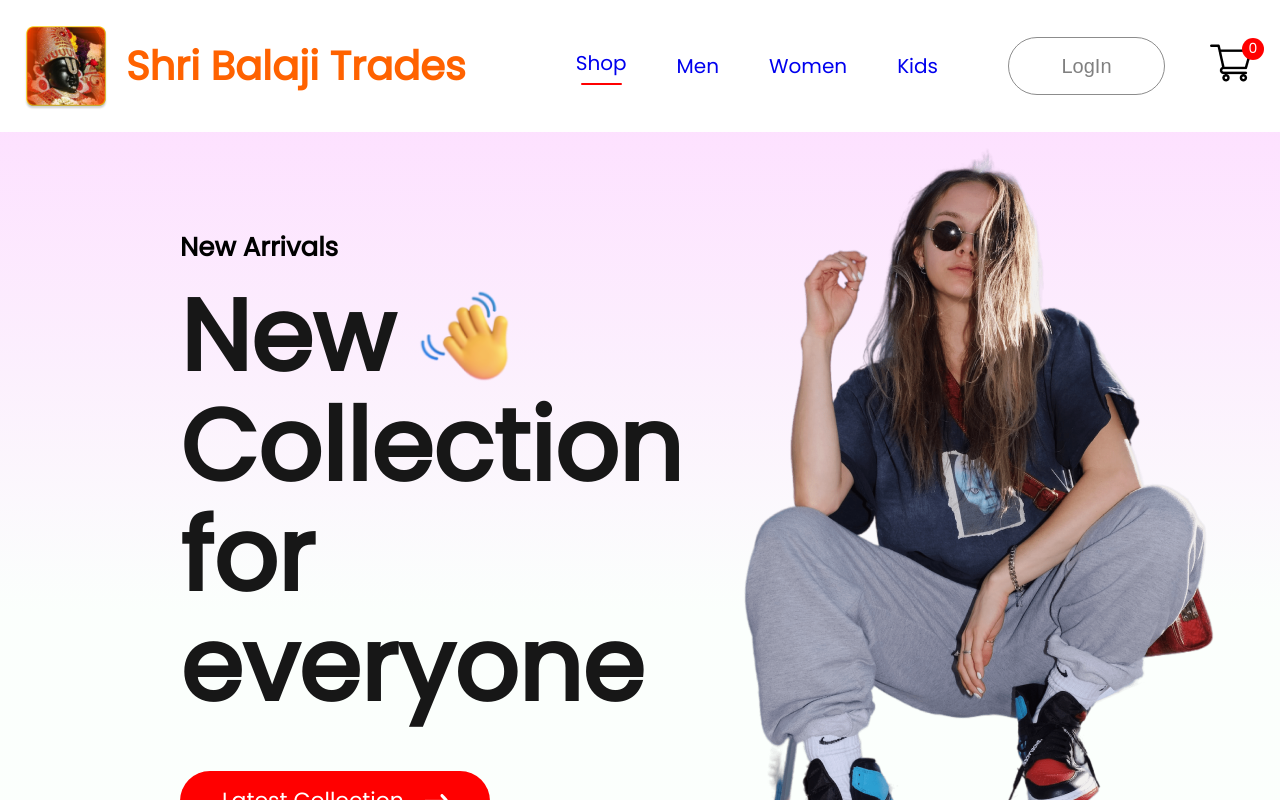
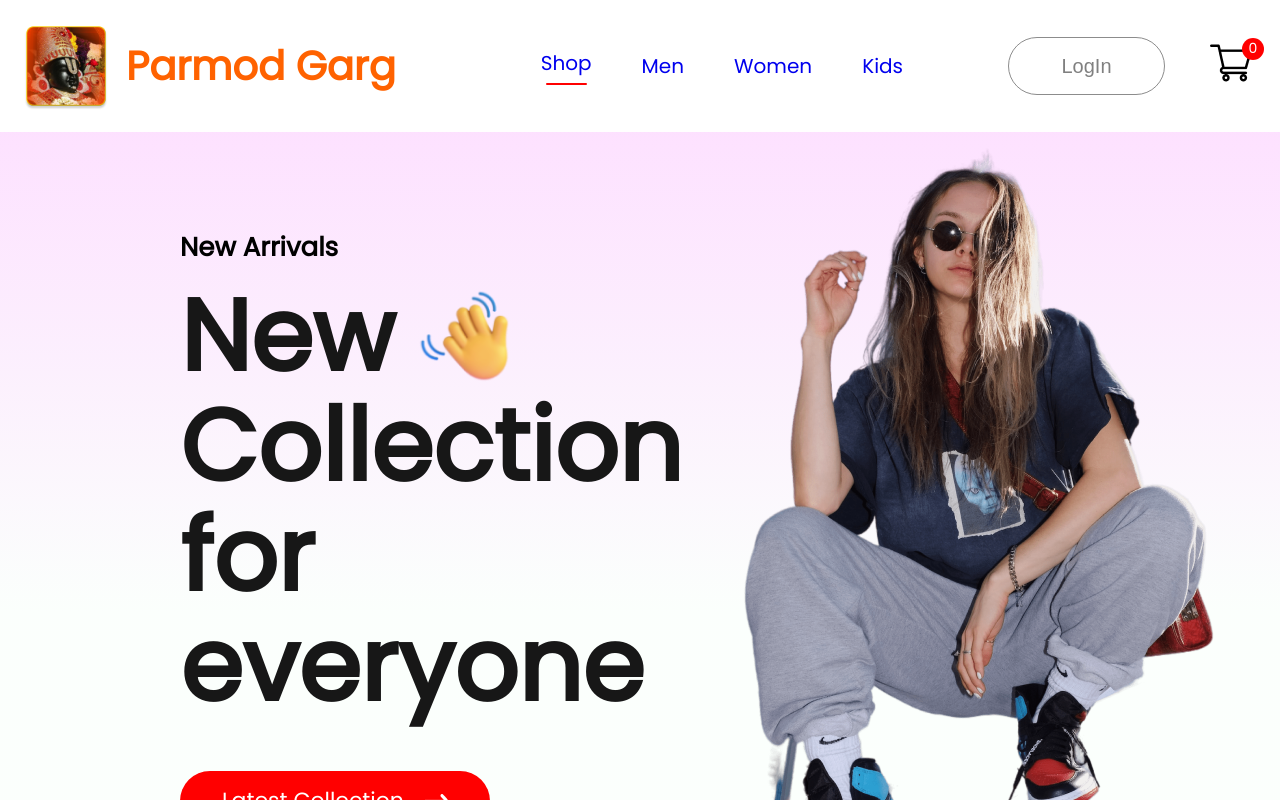
Before and after one commit to AnmollGarg/BalajiTrades, a React (Create React App) app: page / in a window 1280 px wide. Shown: the top 800 px of the page. Built offline with nearby package versions, Linux system fonts and the light colour scheme.

Commit message:
Chnging Website Name

```diff
--- a/src/Comp/Navbar/Navbar.jsx
+++ b/src/Comp/Navbar/Navbar.jsx
@@ -13,7 +13,7 @@ const Navbar = () => {
     <div className='navbar'>
       <div className='nav-logo'>
         <img src={logo} alt='logo' />
-        <p>Shri Balaji Trades</p>
+        <p>Parmod Garg</p>
       </div>
       <ul className="nav-menu">
         <li onClick={() => { setMenu("shop") }}><Link style={{ textDecoration: 'none' }} to='/'>Shop</Link>{menu === "shop" ? <hr /> : <></>}</li>
```
